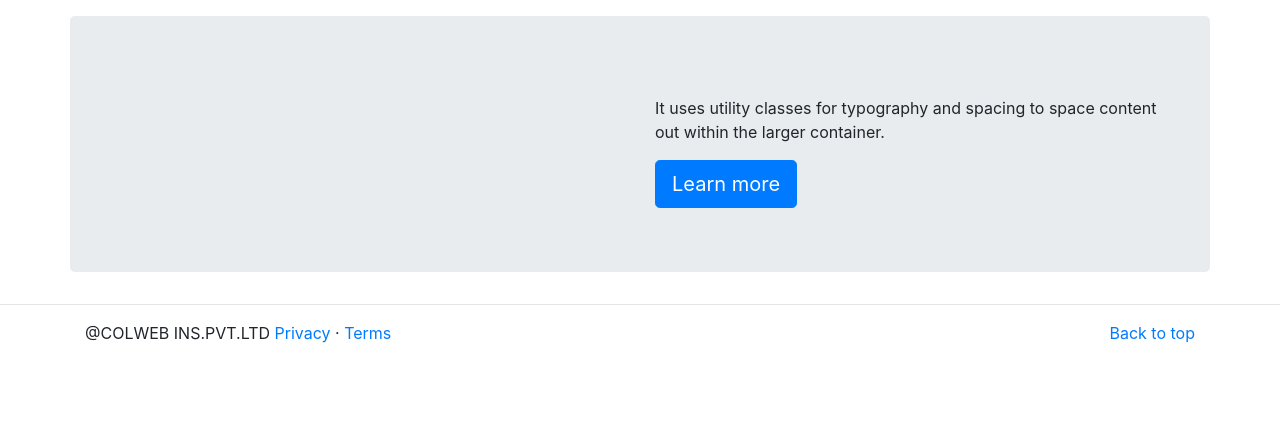
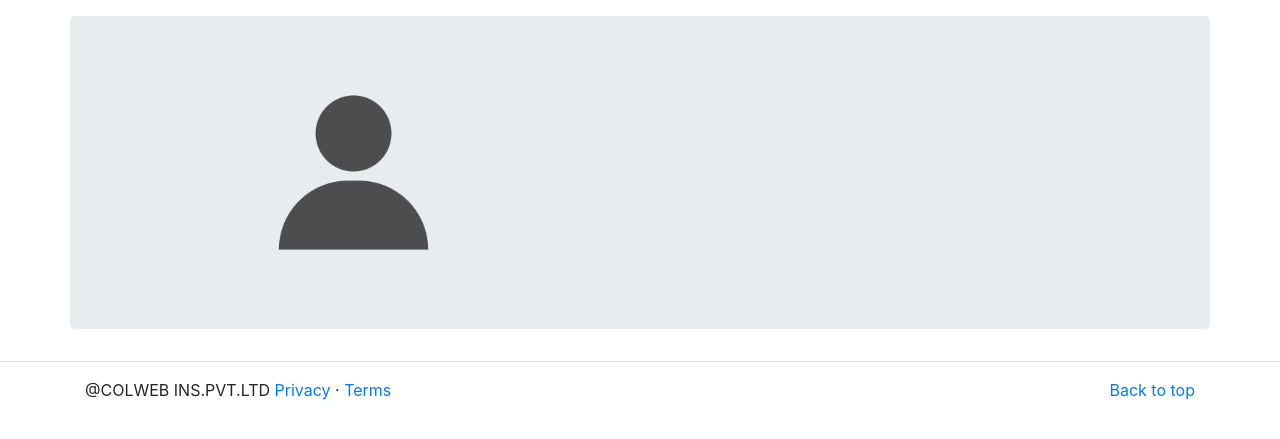
Before and after one commit to sandesh-200/College-Web-App, a Django app: page /user_profile/ in a window 1280 px wide. Shown: the part 56-495 px from the top of the page. Run offline with Django 4.2, Linux system fonts and the light colour scheme; a user stored in the database is signed in; some libraries are stand-ins or nearby versions.

Commit message:
Added user images in profile page

```diff
--- a/blog/apps.py
+++ b/blog/apps.py
@@ -4,4 +4,3 @@
 class BlogConfig(AppConfig):
     default_auto_field = 'django.db.models.BigAutoField'
     name = 'blog'
-    label='blog'
--- a/blog/models.py
+++ b/blog/models.py
@@ -1,5 +1,4 @@
 from django.db import models
-from django.contrib.auth.models import User
 # Create your models here.
 
 class Notice(models.Model):
@@ -18,6 +17,5 @@
     def __str__(self):
         return self.name
 
-class Student(models.Model):
-    user = models.OneToOneField(User, on_delete=models.CASCADE)
-    faculty = models.CharField(max_length = 225)
+class Picture(models.Model):
+    user_image = models.ImageField(upload_to="user_images")
--- a/blog/templates/blog/basic.html
+++ b/blog/templates/blog/basic.html
@@ -12,6 +12,7 @@
     integrity="sha384-GJzZqFGwb1QTTN6wy59ffF1BuGJpLSa9DkKMp0DgiMDm4iYMj70gZWKYbI706tWS" crossorigin="anonymous" />
   <link rel="stylesheet" href="{% static 'blog/css/index.css' %}" />
   <title>{% block title %} {% endblock %}</title>
+  <style>{% block css %}{% endblock %}</style>
 </head>
 
 <body>
@@ -66,6 +67,7 @@
   <div class="dropdown-menu" aria-labelledby="dropdownMenuButton" style="left:-22px;">
     <a class="dropdown-item" href="/user_profile">Profile</a>
     <a class="dropdown-item" href="/handlelogout/">Logout</a>
+
   </div>
 </div>
       {% else %}
--- a/blog/templates/blog/user_profile.html
+++ b/blog/templates/blog/user_profile.html
@@ -1,19 +1,43 @@
 {% extends "blog/basic.html" %}
+{% load static %}
+{% block title %} {{user.first_name}} {{user.last_name}} - Profile {% endblock title %}
+{% block css %}
+.hero{
+  width:100%;
+  height: 61vh;
+  display:flex;
+  align-items:center;
+  justify-content:center;
+}
+.card{
+  width:400px;
+  background:#fff;
+  padding:40px;
+  border-radius: 15px;
+  text-align:center;
+  color: #333
+}
 
-{% block title %} {{user.first_name}} {{user.last_name}} - Profile {% endblock title %}
+img {
+  vertical-align: middle;
+  border-style: none;
+  max-width: 185px;
+  left: 43px;
+  margin-left: 144px;
+}
 
+{% endblock %}
 {% block body %}
 
 <div class="container my-3">
 <div class="jumbotron row">
   <div class="prof_image col">
-  <img src="" alt="">
+    <img src="{% static "blog/img/user_profff.png" %}" alt="">
 </div>
 <div class="stud_desc col">
     <h1 class="display-4 ">{{ user.first_name }} {{user.last_name}}</h1>
     <p class="lead">{{user.faculty}}
-    <p>It uses utility classes for typography and spacing to space content out within the larger container.</p>
-    <a class="btn btn-primary btn-lg" href="#" role="button">Learn more</a>
+    <p>{{user.email}}</p>
   </div>
   </div>
 </div>
--- a/blog/views.py
+++ b/blog/views.py
@@ -2,9 +2,10 @@
 from django.http import HttpResponse
 from .models import Notice
 from .models import Contact
+from .models import Picture
 from django.contrib import messages
+from django.contrib.auth import authenticate, login, logout
 from django.contrib.auth.models import User
-from django.contrib.auth import authenticate, login, logout
 
 # Create your views here.
 
@@ -92,4 +93,9 @@
     return redirect('/')
 
 def user_profile(request):
-    return render(request,"blog/user_profile.html")
+    if request.method == 'POST':
+        prof_img = request.POST['profile_image']
+        pic = Picture(user_image = prof_img)
+        messages.success(request, 'Your form has been submitted successfully!')
+    profile_pic = Picture.objects.all()
+    return render(request,"blog/user_profile.html",{'profile_pic':profile_pic})
```
Also changed, not shown: blog/admin.py (+1 -13 lines), blog/migrations/0005_user_delete_student.py (added), blog/migrations/0006_user_faculty.py (added), blog/migrations/0007_customuser_delete_user.py (added), blog/migrations/0008_delete_customuser.py (added), blog/static/blog/img/user_proff.jpg (added), blog/static/blog/img/user_profff.png (added), colweb/settings.py (line endings or trailing spaces), db.sqlite3.
